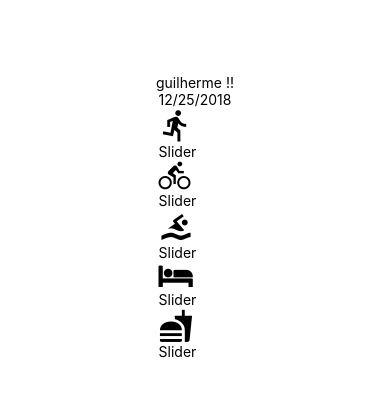
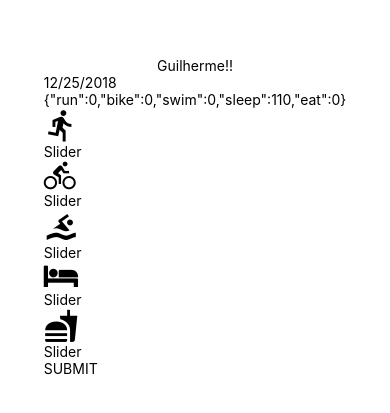
Before and after one commit to guilhermemalfatti/udacitFitness, a React Native app: screen / in a window 390 px wide. Shown: the part 205-618 px from the top of the page. Built offline with nearby package versions, Linux system fonts and the light colour scheme.

Commit message:
Add a submit butn

```diff
--- a/App.js
+++ b/App.js
@@ -6,7 +6,7 @@
   render() {
     return (
       <View style={styles.container}>
-        <Text>guilherme !!</Text>
+        <Text>Guilherme!!</Text>
         <AddEntry/>
       </View>
     );
--- a/components/AddEntry.js
+++ b/components/AddEntry.js
@@ -1,16 +1,25 @@
 import React, { Component } from 'react'
-import { View } from 'react-native'
-import { getMetricMetaInfo } from '../utils/helper'
+import { View, TouchableOpacity, Text } from 'react-native'
+import { getMetricMetaInfo, timeToString } from '../utils/helper'
 import Slider from './Slider'
 import Steppers from './Steppers'
 import DateHeader from './DateHeader'
+
+function SubmitBtn ({ onPress }) {
+    return (
+      <TouchableOpacity
+        onPress={onPress}>
+          <Text>SUBMIT</Text>
+      </TouchableOpacity>
+    )
+  }
 
 export default class AddEntry extends Component {
     state = {
         run: 0,
         bike: 0,
         swim: 0,
-        sleep: 0,
+        sleep: 110,
         eat: 0,
     }
     increment = (metric) => {
@@ -40,12 +49,27 @@
             [metric]: value
         }))
     }
+    submit = () => {
+        const key = timeToString()
+        const entry = this.state
+
+         // Update Redux
+
+         this.setState(() => ({ run: 0, bike: 0, swim: 0, sleep: 0, eat: 0 }))
+
+         // Navigate to home
+
+         // Save to "DB"
+
+         // Clear local notification
+      }
     render() {
         const metaInfo = getMetricMetaInfo();
 
         return (
             <View>
                 <DateHeader date={(new Date()).toLocaleDateString()}/>
+                <Text>{JSON.stringify(this.state)}</Text>
                 {Object.keys(metaInfo).map((key) => {
                     const { getIcon, type, ...rest } = metaInfo[key]
                     const value = this.state[key]
@@ -69,6 +93,7 @@
                         </View>
                     )
                 })}
+                <SubmitBtn onPress={this.submit} />
             </View>
         )
     }
```
